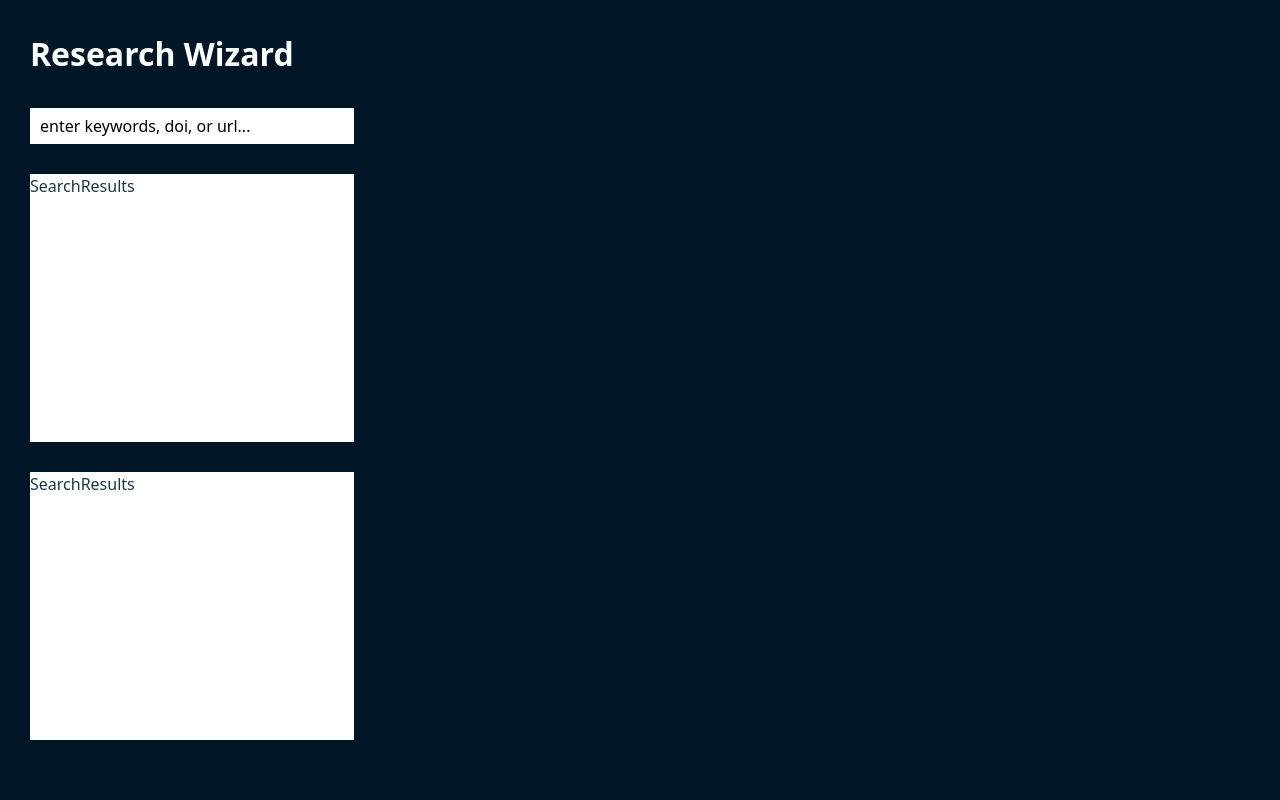
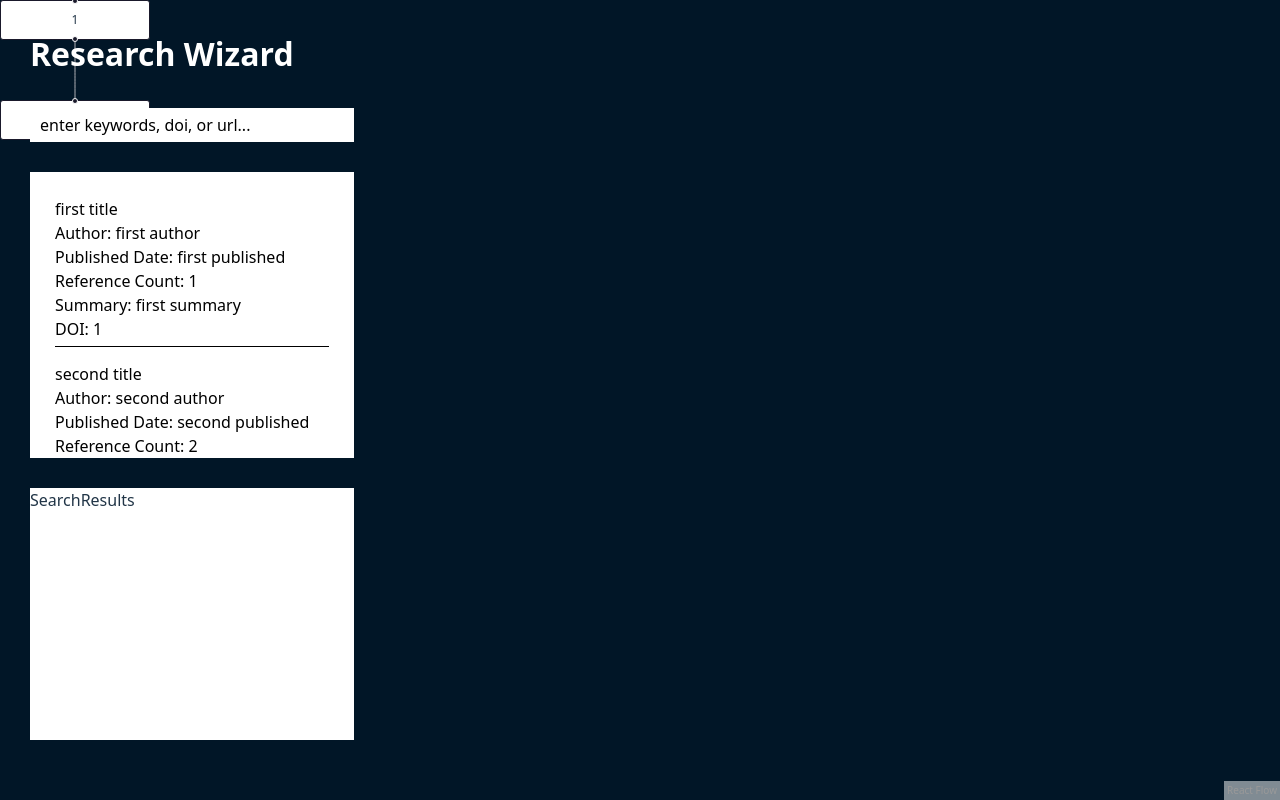
Before and after one commit to Jcho114/hoohacks2025, a React (Vite) app in the folder frontend/hoohacks2025/: page / in a window 1280 px wide. Built offline with nearby package versions, Linux system fonts and the light colour scheme.

Commit message:
added files

```diff
--- a/frontend/hoohacks2025/src/Graph.tsx
+++ b/frontend/hoohacks2025/src/Graph.tsx
@@ -1,48 +1,48 @@
-// import React, { useCallback } from 'react';
+import React, { useCallback } from 'react';
 
-// import {
-//   ReactFlow,
-//   useNodesState,
-//   useEdgesState,
-//   addEdge,
-// } from '@xyflow/react';
+import {
+  ReactFlow,
+  useNodesState,
+  useEdgesState,
+  addEdge,
+} from '@xyflow/react';
 
-// import '@xyflow/react/dist/style.css';
+import '@xyflow/react/dist/style.css';
 
-// const initialNodes = [
-//   { id: '1', position: { x: 0, y: 0 }, data: { label: '1' } },
-//   { id: '2', position: { x: 0, y: 100 }, data: { label: '2' } },
-// ];
-// const initialEdges = [{ id: 'e1-2', source: '1', target: '2' }];
+const initialNodes = [
+  { id: '1', position: { x: 0, y: 0 }, data: { label: '1' } },
+  { id: '2', position: { x: 0, y: 100 }, data: { label: '2' } },
+];
+const initialEdges = [{ id: 'e1-2', source: '1', target: '2' }];
 
-// export default function App() {
-//   const [nodes, setNodes, onNodesChange] = useNodesState(initialNodes);
-//   const [edges, setEdges, onEdgesChange] = useEdgesState(initialEdges);
+export default function App() {
+  const [nodes, setNodes, onNodesChange] = useNodesState(initialNodes);
+  const [edges, setEdges, onEdgesChange] = useEdgesState(initialEdges);
 
-// //   const onConnect = useCallback(
-// //     (params) => setEdges((eds) => addEdge(params, eds)),
-// //     [setEdges],
-// //   );
+//   const onConnect = useCallback(
+//     (params) => setEdges((eds) => addEdge(params, eds)),
+//     [setEdges],
+//   );
 
+  return (
+    <div style={{ width: '100vw', height: '100vh' }}>
+      <ReactFlow
+        nodes={nodes}
+        edges={edges}
+        onNodesChange={onNodesChange}
+        onEdgesChange={onEdgesChange}
+        // onConnect={onConnect}
+      />
+    </div>
+  );
+}
+
+// import React from 'react'
+
+// const Graph = () => {
 //   return (
-//     <div style={{ width: '100vw', height: '100vh' }}>
-//       <ReactFlow
-//         nodes={nodes}
-//         edges={edges}
-//         onNodesChange={onNodesChange}
-//         onEdgesChange={onEdgesChange}
-//         // onConnect={onConnect}
-//       />
-//     </div>
-//   );
+//     <div></div>
+//   )
 // }
 
-import React from 'react'
-
-const Graph = () => {
-  return (
-    <div></div>
-  )
-}
-
-export default Graph
+// export default Graph
--- a/frontend/hoohacks2025/src/Information.css
+++ b/frontend/hoohacks2025/src/Information.css
@@ -57,6 +57,9 @@
     background-color: white;
     height: 100%;
     margin-bottom: 30px;
+    padding: 25px;
+
+    overflow: scroll;
 }
 
 .article-details {
@@ -65,3 +68,11 @@
     height: 100%;
     margin-bottom: 30px;
 }
+
+.paper-card {
+    width: 100%;
+    color: black;
+    padding-bottom: 5px;
+    border-bottom: 1px solid black;
+    margin-bottom: 15px;
+}
--- a/frontend/hoohacks2025/src/Information.tsx
+++ b/frontend/hoohacks2025/src/Information.tsx
@@ -1,6 +1,8 @@
 import ArticleDetails from './components/ArticleDetails'
 import SearchResults from './components/SearchResults'
 import './Information.css'
+
+import {PaperResultType, SearchResultsType} from './types/types';
 
 const Information = () => {
 
@@ -77,7 +79,7 @@ const Information = () => {
                 <input className = "" placeholder = "enter keywords, doi, or url..."></input>
             </form>
 
-            <SearchResults></SearchResults>
+            <SearchResults search_results = {sampleSearchResults}></SearchResults>
             <ArticleDetails></ArticleDetails>
         </div>
     </div>
--- a/frontend/hoohacks2025/src/components/Paper.tsx
+++ b/frontend/hoohacks2025/src/components/Paper.tsx
@@ -1,12 +1,21 @@
 import { useState } from "react"
+import {PaperResultType} from "../types/types";
 
-const Paper = () => {
+const Paper = ({ paper_information }: { paper_information: PaperResultType }) => {
 
     // State to hold the information for the paper
     const [currentPaper, setPaper] = useState(0);
+
   return (
     <div>
-
+        <div className="paper-card">
+            <h2 className="paper-title">{paper_information.title}</h2>
+            <p className="paper-author">Author: {paper_information.author}</p>
+            <p className="paper-date">Published Date: {paper_information["date-published"]}</p>
+            <p className="paper-reference-count">Reference Count: {paper_information["reference-count"]}</p>
+            <p className="paper-summary">Summary: {paper_information.summary}</p>
+            <p className="paper-doi">DOI: {paper_information.DOI}</p>
+        </div>
     </div>
   )
 }
--- a/frontend/hoohacks2025/src/components/SearchResults.tsx
+++ b/frontend/hoohacks2025/src/components/SearchResults.tsx
@@ -1,8 +1,13 @@
+import Paper from './Paper';
+import {PaperResultType, SearchResultsType} from '../types/types';
 
-
-const SearchResults = () => {
+const SearchResults = ({ search_results }: { search_results: SearchResultsType }) => {
   return (
-    <div className="search-results">SearchResults</div>
+    <div className="search-results">
+        {search_results["results"].map((paper : PaperResultType, key : number) => {
+            return <Paper paper_information={paper} key={key}></Paper>
+        })}
+    </div>
   )
 }
 
--- /dev/null
+++ b/frontend/hoohacks2025/src/types/Types.tsx
@@ -0,0 +1,13 @@
+export interface PaperResultType {
+    title: string;
+    author: string;
+    DOI: string;
+    related: Array<string>;
+    "date-published": string;
+    "reference-count": number;
+    summary: string;
+}
+
+export interface SearchResultsType {
+    [key: string]: Array<PaperResultType>;
+}
```
